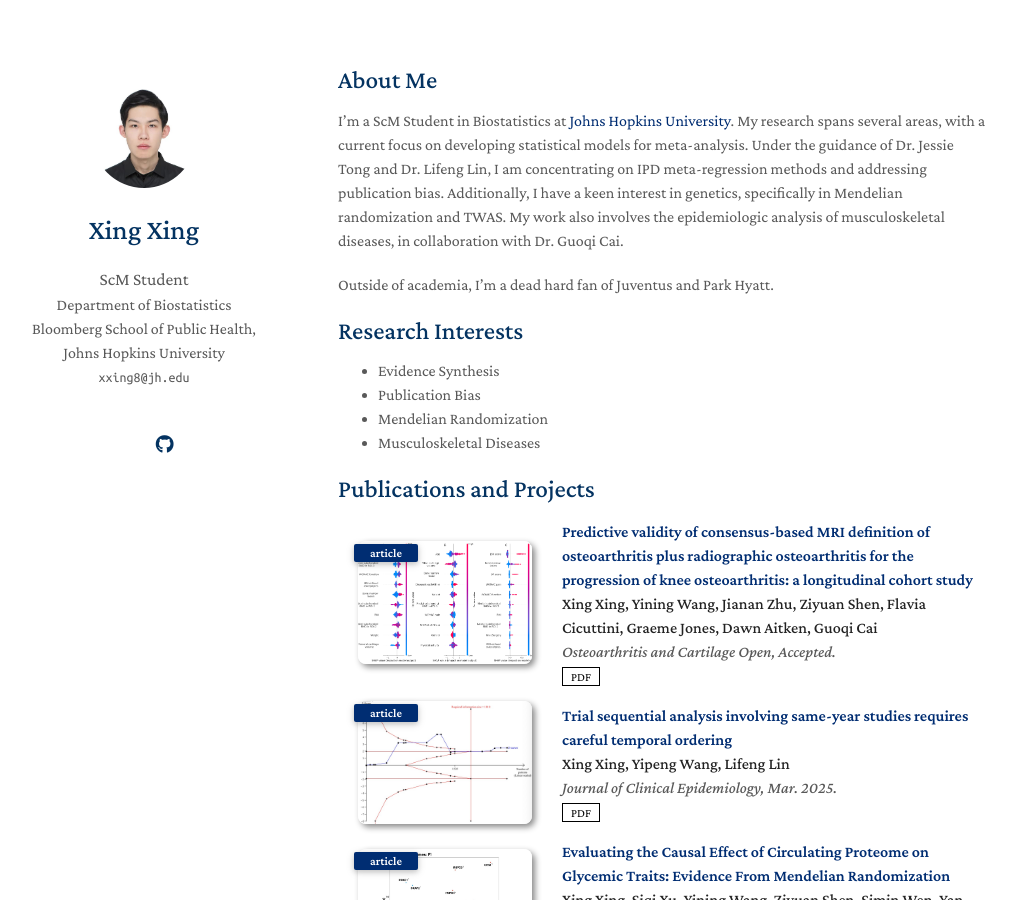
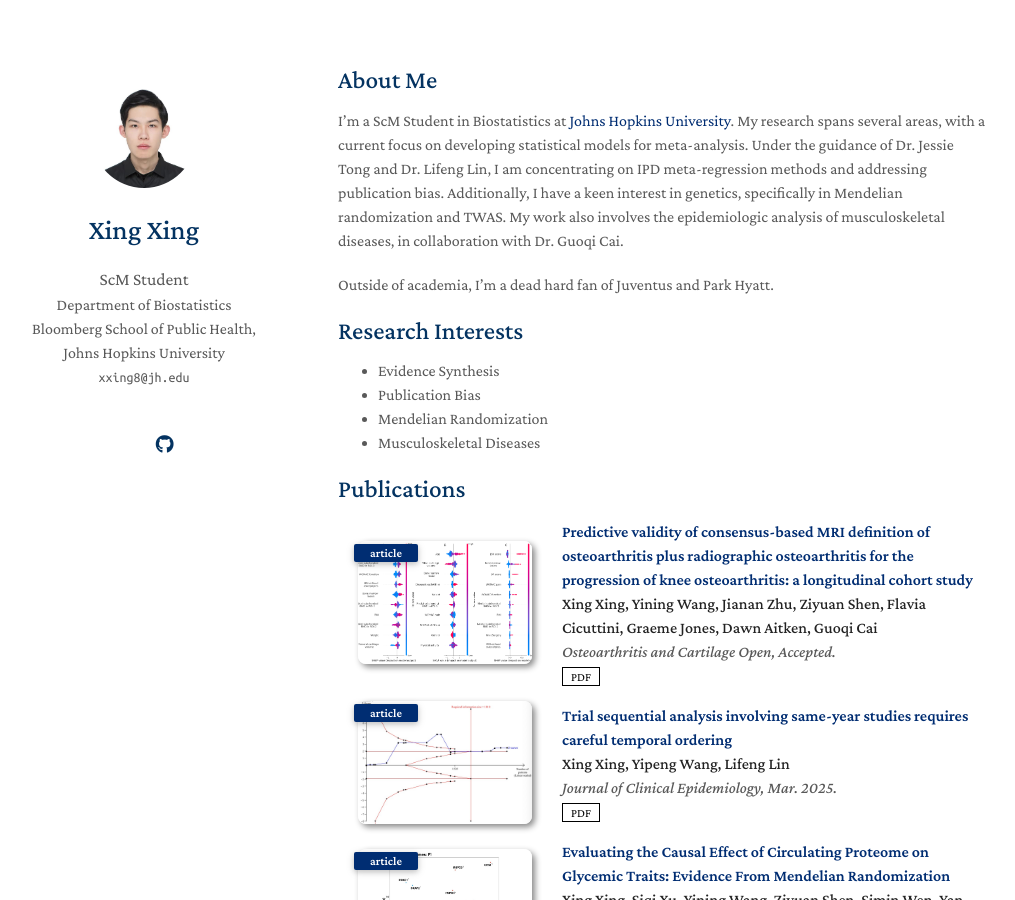
Before and after one commit to KevinXing3/kevinXing3.github.io, a Jekyll site: the page built from index.md, in a window 1280 px wide and 900 px high. Shown: the whole window, without its empty margins (132-1147 px from the left). Built offline with Jekyll 4.4.1, drawn with Linux system fonts in a browser that asks for light colours; nearby versions of some CDN libraries; a style sheet for code colours, icons or effects is not loaded; our own code applies the rules of GitHub Pages for plain Markdown files.

Commit message:
Update project.md

```diff
--- a/_includes/project.md
+++ b/_includes/project.md
@@ -1,4 +1,4 @@
-<h2 id="publications" style="margin: 2px 0px -15px;">Publications and Projects</h2>
+<h2 id="publications" style="margin: 2px 0px -15px;">Publications</h2>
 
 <div class="publications">
 <ol class="bibliography">
```
